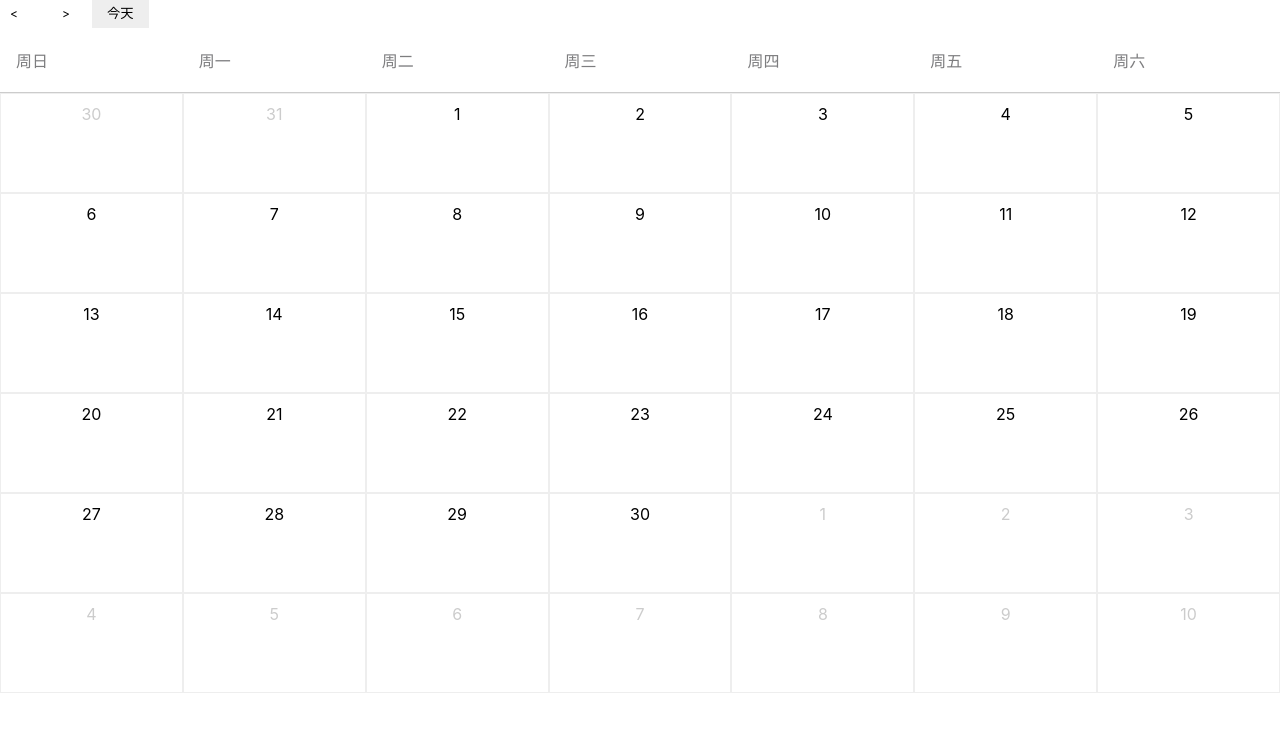
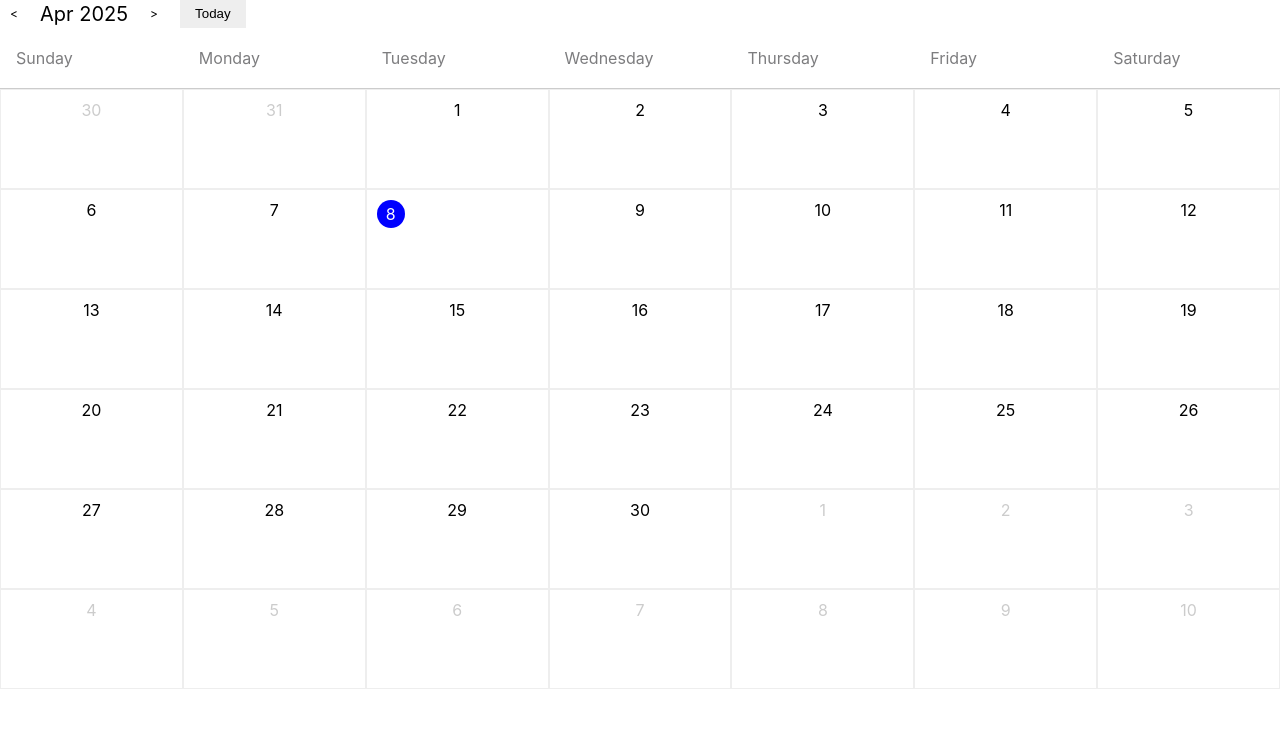
Before and after one commit to Bryant-luyao/react-study, a React (Create React App) app: page / in a window 1280 px wide. Shown: the top 732 px of the page. Built offline with nearby package versions, Linux system fonts and the light colour scheme.

Commit message:
fix: 新增miniCalendar组件

```diff
--- a/src/App.tsx
+++ b/src/App.tsx
@@ -6,7 +6,7 @@ import dayjs from 'dayjs';
 function App() {
   return (
     <div className="App">
-      <Calendar value={dayjs('2025-04-08')}></Calendar>
+      <Calendar locale="en-US" defaultValue={dayjs('2025-04-08')}></Calendar>
     </div>
   );
 }
--- a/src/components/Calendar/Header.tsx
+++ b/src/components/Calendar/Header.tsx
@@ -1,10 +1,31 @@
-function Header() {
+import { Dayjs } from "dayjs"
+import { useContext } from "react";
+import LocaleContext from "./localeContext";
+import allLocales from "./locale";
+
+interface HeaderProps {
+    curMonth: Dayjs;
+    prevMonthHandler: () => void
+    nextMonthHandler: () => void
+    todayHandler: () => void
+}
+function Header(props: HeaderProps) {
+
+    const {
+        curMonth,
+        prevMonthHandler,
+        nextMonthHandler,
+        todayHandler
+    } = props
+
+    const localeContext = useContext(LocaleContext)
+    const CalendarContext = allLocales[localeContext.locale]
     return <div className="calendar-header">
         <div className="calendar-header-left">
-            <div className="calendar-header-icon">&lt;</div>
-            <div className="calendar-header-value"></div>
-            <div className="calendar-header-icon">&gt;</div>
-            <button className="calendar-header-btn">今天</button>
+            <div className="calendar-header-icon" onClick={prevMonthHandler}>&lt;</div>
+            <div className="calendar-header-value">{ curMonth.format(CalendarContext.formatMonth) }</div>
+            <div className="calendar-header-icon" onClick={nextMonthHandler}>&gt;</div>
+            <button className="calendar-header-btn" onClick={todayHandler}>{CalendarContext.today}</button>
         </div>
 
     </div>
--- a/src/components/Calendar/MonthCalendar.tsx
+++ b/src/components/Calendar/MonthCalendar.tsx
@@ -1,9 +1,14 @@
 import { Dayjs } from 'dayjs';
+import cs from 'classnames'
 import { CalendarProps } from '.';
 import './index.scss'
+import { useContext } from 'react';
+import LocaleContext from './localeContext';
+import allLocales from './locale';
 
 interface MonthCalendarProps extends CalendarProps {
-
+    curMonth: Dayjs
+    selectHandler?: (date: Dayjs) => void
 }
 
 function getAllDays(date: Dayjs) {
@@ -32,30 +37,59 @@ function getAllDays(date: Dayjs) {
     return daysInfo
 }
 
+
+function MonthCalendar(props: MonthCalendarProps) {
+
+    const localeContext = useContext(LocaleContext)
+
+    const {
+        value,
+        curMonth,
+        dateRender,
+        dateInnerContent,
+        selectHandler
+    } = props
+
+    const CalendarLocale = allLocales[localeContext.locale]
+
+    const weekList = ['sunday', 'monday', 'tuesday', 'wednesday', 'thursday', 'friday', 'saturday'];
+
+    const allDays = getAllDays(curMonth)
+
     function renderDays(days: Array<{ date: Dayjs, currentMonth: boolean}>) {
         const rows = []
         for(let i = 0; i < 6; i++) {
             const row = []
             for(let j = 0; j < 7; j++) {
                 const item = days[i * 7 + j];
-            row[j] = <div className={`calendar-month-body-cell ${item.currentMonth ? "calendar-month-body-cell-current" : ""}`}>{item.date.date()}</div>
+                row[j] = <div className={`calendar-month-body-cell ${item.currentMonth ? "calendar-month-body-cell-current" : ""}`}
+                    onClick={() => selectHandler?.(item.date)}
+                >{
+                    dateRender ? dateRender(item.date) : (
+                        <div className="calendar-month-body-cell-date">
+                            <div className={
+                                cs("calendar-month-body-cell-date-value",
+                                    value?.format("YYYY-MM-DD") === item.date.format("YYYY-MM-DD")
+                                    ? "calendar-month-body-cell-date-selected"
+                                    : ""
+                                )
+                            }>{item.date.date()}</div>
+                            <div className="calendar-month-body-cell-date-content">{dateInnerContent?.(item.date)}</div>
+                        </div>
+                    )
+                }</div>
             }
             rows.push(row)
         }
         return rows.map(row => (<div className="calendar-month-body-row">{row}</div>))
     }
 
-function MonthCalendar(props: MonthCalendarProps) {
-    const weekList = ['周日', '周一', '周二', '周三', '周四', '周五', '周六'];
-
-    const allDays = getAllDays(props.value)
-
     return <div className="calendar-month">
         <div className="calendar-month-week-list">
             {
                 weekList.map(week => (
                     <div className="calendar-month-week-list-item">
-                        {week}
+                        {CalendarLocale.week[week]}
                     </div>
                 ))
             }
--- a/src/components/Calendar/index.scss
+++ b/src/components/Calendar/index.scss
@@ -27,10 +27,25 @@
         &-cell {
             flex: 1;
             border: 1px solid #eee;
-            padding: 10px;
             color: #ccc;
+            overflow: hidden;
             &-current {
                 color: #000;
+            }
+
+            &-date {
+                padding: 10px;
+
+                &-selected {
+                    background: blue;
+                    width: 28px;
+                    height: 28px;
+                    line-height: 28px;
+                    text-align: center;
+                    color: #fff;
+                    border-radius: 50%;
+                    cursor: pointer;
+                }
             }
         }
     }
--- a/src/components/Calendar/index.tsx
+++ b/src/components/Calendar/index.tsx
@@ -1,16 +1,73 @@
-import { Dayjs } from 'dayjs'
+import dayjs, { Dayjs } from 'dayjs'
+import { CSSProperties, ReactNode, useState } from 'react';
+import cs from 'classnames';
 import MonthCalendar from './MonthCalendar'
 import Header from './Header'
+import LocaleContext from './localeContext';
+
+import { useControllableValue } from 'ahooks'
 import './index.scss'
 
 export interface CalendarProps {
-    value: Dayjs
+    value?: Dayjs;
+    defaultValue?: Dayjs;
+    style?: CSSProperties;
+    className?: string | string[];
+    // 自定义日期显示，会完全覆盖日期单元格
+    dateRender?: (currentDate: Dayjs) => ReactNode;
+    // 自定义日期单元格，内容会被添加到单元格，只会在全屏日历模式下生效
+    dateInnerContent?: (currentDate: Dayjs) => ReactNode;
+    // 国际化
+    locale?: string;
+    onChange?: (date: Dayjs) => void
 }
 function Calendar(props: CalendarProps) {
-    return <div className="calendar">
-        <Header />
-        <MonthCalendar {...props}></MonthCalendar>
-    </div>
+
+    const {
+        locale,
+        style,
+        className,
+        onChange
+    } = props;
+
+    const [curValue, setCurValue] = useControllableValue<Dayjs>(props, {
+        defaultValue: dayjs()
+    })
+    const [curMonth, setCurMonth] = useState<Dayjs>(curValue)
+
+    const changeDate = (date: Dayjs) => {
+        setCurValue(date)
+        setCurMonth(date)
+        onChange?.(date)
+    }
+
+    const selectHandler = (date: Dayjs) => {
+        changeDate(date)
+    }
+
+    const prevMonthHandler = () => {
+        setCurMonth(curMonth.subtract(1, 'month'))
+    }
+
+    const nextMonthHandler = () => {
+        setCurMonth(curMonth.add(1, 'month'))
+    }
+
+    const todayHandler = () => {
+        const today = dayjs(new Date())
+        changeDate(today)
+    }
+
+    const classNames = cs('calendar', className)
+    return <LocaleContext.Provider value={{
+            locale: locale ?? navigator.language
+        }}>
+                <div className={classNames} style={style}>
+            <Header curMonth={curMonth} prevMonthHandler={prevMonthHandler} nextMonthHandler={nextMonthHandler} todayHandler={todayHandler}/>
+            <MonthCalendar {...props} value={curValue} curMonth={curMonth} selectHandler={selectHandler}></MonthCalendar>
+        </div>
+    </LocaleContext.Provider>
+
 }
 
 export default Calendar
--- /dev/null
+++ b/src/components/Calendar/locale/en-US.ts
@@ -0,0 +1,32 @@
+import { CalendarType } from "./interface";
+
+const CalendarLocale: CalendarType = {
+    formatYear: 'YYYY',
+    formatMonth: 'MMM YYYY',
+    today: 'Today',
+    month: {
+        January: 'January',
+        February: 'February',
+        March: 'March',
+        April: 'April',
+        May: 'May',
+        June: 'June',
+        July: 'July',
+        August: 'August',
+        September: 'September',
+        October: 'October',
+        November: 'November',
+        December: 'December',
+    },
+    week: {
+        monday: 'Monday',
+        tuesday: 'Tuesday',
+        wednesday: 'Wednesday',
+        thursday: 'Thursday',
+        friday: 'Friday',
+        saturday: 'Saturday',
+        sunday: 'Sunday',
+    },
+}
+
+export default CalendarLocale;
--- /dev/null
+++ b/src/components/Calendar/locale/index.ts
@@ -0,0 +1,10 @@
+import zhCN from './zh-CN'
+import enUS from './en-US'
+import { CalendarType } from './interface'
+
+const allLocales: Record<string, CalendarType> = {
+    "zh-CN": zhCN,
+    "en-US": enUS
+}
+
+export default allLocales
--- /dev/null
+++ b/src/components/Calendar/locale/interface.ts
@@ -0,0 +1,28 @@
+export interface CalendarType {
+    formatYear: string;
+    formatMonth: string;
+    today: string;
+    month: {
+        January: string;
+        February: string;
+        March: string;
+        April: string;
+        May: string;
+        June: string;
+        July: string;
+        August: string;
+        September: string;
+        October: string;
+        November: string;
+        December: string;
+    } & Record<string, any>;
+    week: {
+        monday: string;
+        tuesday: string;
+        wednesday: string;
+        thursday: string;
+        friday: string;
+        saturday: string;
+        sunday: string;
+    } & Record<string, any>
+}
--- /dev/null
+++ b/src/components/Calendar/locale/zh-CN.ts
@@ -0,0 +1,32 @@
+import { CalendarType } from "./interface";
+
+const CalendarLocale: CalendarType = {
+    formatYear: 'YYYY 年',
+    formatMonth: 'YYYY 年 MM 月',
+    today: '今天',
+    month: {
+        January: '一月',
+        February: '二月',
+        March: '三月',
+        April: '四月',
+        May: '五月',
+        June: '六月',
+        July: '七月',
+        August: '八月',
+        September: '九月',
+        October: '十月',
+        November: '十一月',
+        December: '十二月',
+    },
+    week: {
+        monday: '周一',
+        tuesday: '周二',
+        wednesday: '周三',
+        thursday: '周四',
+        friday: '周五',
+        saturday: '周六',
+        sunday: '周日',
+    }
+}
+
+export default CalendarLocale;
--- /dev/null
+++ b/src/components/Calendar/localeContext.tsx
@@ -0,0 +1,11 @@
+import { createContext } from 'react';
+
+export interface LocaleContextType {
+    locale: string;
+}
+
+const LocaleContext = createContext<LocaleContextType> ({
+    locale: 'zh-CN'
+})
+
+export default LocaleContext
```
Also changed, not shown: package.json (+8 -0 lines), src/hooks/useMergeState.ts (added, +46 -0 lines), 1 other file (tests, documents, lock files or other folders). Lines whose indentation alone changed are shown as unchanged.
